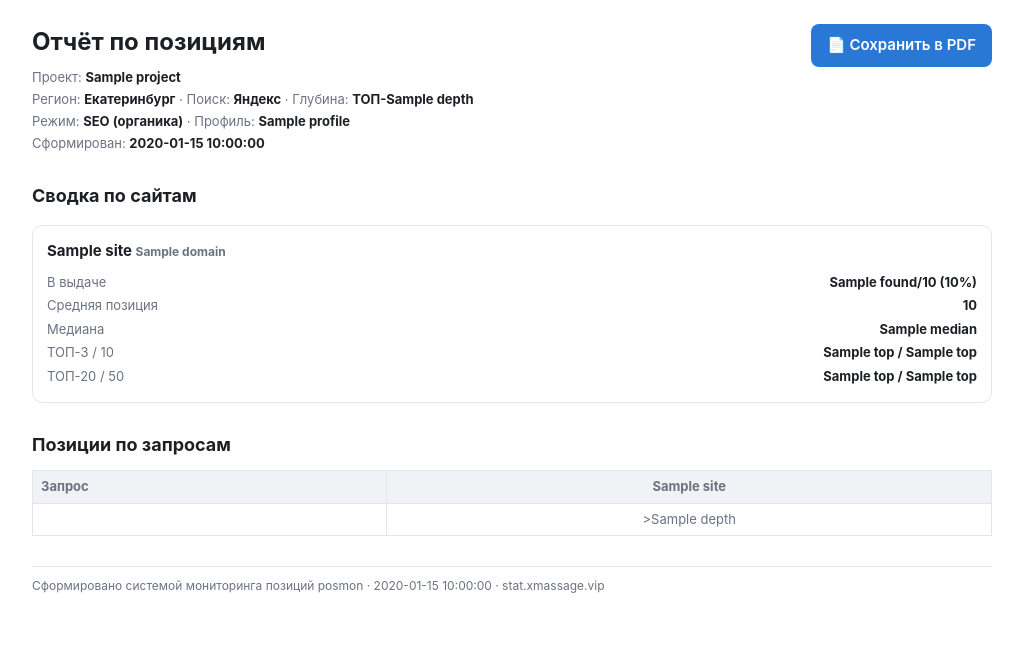
After one commit to svistoff/Claude, a FastAPI app: template posmon/web/templates/report.html in a window 1280 px wide. The commit adds this page. Shown: the top 654 px of the page, without its empty margins (128-1151 px from the left). Run offline with FastAPI, Linux system fonts and the light colour scheme; the template is opened without the code that fills it: most values are stand-ins (such as "Sample title", 1, 10 or a date in 2020).

Commit message:
feat(posmon): крупный переключатель SEO/боевой, PDF-отчёт, кнопки запуска в настройки
- страница проекта: крупный сегментированный переключатель SEO·органика /
  Боевая·с рекламой (управляет графиком и таблицей); кнопки «Проверить сейчас»
  уменьшены и убраны в раскрывающиеся «Настройки и запуск»
- PDF-отчёт по проекту: печатная страница /projects/{id}/report со сводкой по
  сайтам (средняя, медиана, coverage, ТОП-3/10/20/50) и цветной таблицей
  позиций; кнопка «Сохранить в PDF» (нативная печать браузера, без доп. зависимостей)
- тест страницы отчёта; всего 78 зелёных

Co-Authored-By: Claude Opus 4.8 <noreply@anthropic.com>
Claude-Session: https://claude.ai/code/session_011HKSBGWJnQ2Vo97THAhsHA

```diff
--- a/posmon/web/static/style.css
+++ b/posmon/web/static/style.css
@@ -85,6 +85,18 @@ h1 small { font-weight: 400; font-size: 16px; }
 button.secondary { background: var(--panel-2); color: var(--text); border: 1px solid var(--border); }
 button.danger, .link.danger { color: var(--bad); }
 
+.topline { display: flex; justify-content: space-between; align-items: center; gap: 12px; flex-wrap: wrap; margin: 6px 0 14px; }
+.segmented { display: inline-flex; border: 1px solid var(--border); border-radius: 10px; overflow: hidden; }
+.segmented a { padding: 11px 20px; font-weight: 600; color: var(--muted); background: var(--panel); font-size: 15px; }
+.segmented a + a { border-left: 1px solid var(--border); }
+.segmented a.on { background: var(--accent); color: #fff; }
+.segmented a:hover { text-decoration: none; }
+.btn-outline { padding: 9px 14px; border: 1px solid var(--accent); border-radius: 8px; color: var(--accent); font-weight: 600; }
+.btn-outline:hover { background: var(--accent); color: #fff; text-decoration: none; }
+button.small-btn { padding: 6px 12px; font-size: 13px; }
+.settings-block { margin-top: 14px; }
+.settings-block h3 { font-size: 13px; margin: 0 0 8px; color: var(--muted); text-transform: uppercase; letter-spacing: 0.03em; }
+
 .cols { display: grid; grid-template-columns: 1fr; gap: 22px; margin-top: 10px; }
 @media (min-width: 780px) { .cols { grid-template-columns: 1fr 1fr; } }
 .cols section { background: var(--panel); border: 1px solid var(--border); border-radius: 12px; padding: 16px; }
--- /dev/null
+++ b/posmon/web/templates/report.html
@@ -0,0 +1,92 @@
+<!DOCTYPE html>
+<html lang="ru">
+<head>
+  <meta charset="utf-8">
+  <meta name="viewport" content="width=device-width, initial-scale=1">
+  <title>Отчёт — {{ project.name }}</title>
+  <link rel="stylesheet" href="/static/style.css">
+  <style>
+    body { background: #fff; }
+    .report { max-width: 1000px; margin: 0 auto; padding: 24px 20px 60px; }
+    .rep-head { display: flex; justify-content: space-between; align-items: flex-start; gap: 16px; margin-bottom: 20px; }
+    .rep-title h1 { margin: 0 0 6px; }
+    .rep-meta { color: var(--muted); font-size: 13px; line-height: 1.7; }
+    .rep-meta b { color: var(--text); }
+    .print-btn { padding: 10px 16px; }
+    table.rep { width: 100%; border-collapse: collapse; margin-top: 8px; font-size: 13px; }
+    table.rep th, table.rep td { border: 1px solid var(--border); padding: 6px 8px; text-align: center; }
+    table.rep th { background: var(--panel-2); color: var(--muted); }
+    table.rep td.q { text-align: left; }
+    td.cell { -webkit-print-color-adjust: exact; print-color-adjust: exact; }
+    .rep-cards { display: grid; grid-template-columns: repeat(auto-fit, minmax(200px,1fr)); gap: 12px; margin: 16px 0 8px; }
+    .rep-card { border: 1px solid var(--border); border-radius: 10px; padding: 14px; }
+    .rep-card h4 { margin: 0 0 8px; }
+    .rep-card .kv { display: flex; justify-content: space-between; font-size: 13px; padding: 2px 0; color: var(--muted); }
+    .rep-card .kv b { color: var(--text); }
+    .rep-foot { margin-top: 30px; color: var(--muted); font-size: 12px; border-top: 1px solid var(--border); padding-top: 10px; }
+    @media print {
+      .no-print { display: none !important; }
+      .report { padding: 0; max-width: none; }
+      table.rep th { background: #f0f2f5 !important; }
+      * { -webkit-print-color-adjust: exact !important; print-color-adjust: exact !important; }
+    }
+  </style>
+</head>
+<body>
+<div class="report">
+  <div class="rep-head">
+    <div class="rep-title">
+      <h1>Отчёт по позициям</h1>
+      <div class="rep-meta">
+        Проект: <b>{{ project.name }}</b><br>
+        Регион: <b>Екатеринбург</b> · Поиск: <b>Яндекс</b> · Глубина: <b>ТОП-{{ project.depth }}</b><br>
+        Режим: <b>{{ 'боевой (с рекламой)' if mode=='battle' else 'SEO (органика)' }}</b>{% if profile %} · Профиль: <b>{{ profile.name }}</b>{% endif %}<br>
+        Сформирован: <b>{{ now }}</b>
+      </div>
+    </div>
+    <button class="print-btn no-print" onclick="window.print()">📄 Сохранить в PDF</button>
+  </div>
+
+  <h2>Сводка по сайтам</h2>
+  <div class="rep-cards">
+    {% for r in site_reports %}
+    <div class="rep-card">
+      <h4>{{ r.site.name }} <span class="muted small">{{ r.site.domain }}</span></h4>
+      {% if r.metrics %}
+      <div class="kv"><span>В выдаче</span><b>{{ r.metrics.found }}/{{ r.metrics.total }} ({{ (r.metrics.coverage*100)|round(0)|int }}%)</b></div>
+      <div class="kv"><span>Средняя позиция</span><b>{{ r.metrics.average if r.metrics.average is not none else '—' }}</b></div>
+      <div class="kv"><span>Медиана</span><b>{{ r.metrics.median if r.metrics.median is not none else '—' }}</b></div>
+      <div class="kv"><span>ТОП-3 / 10</span><b>{{ r.metrics.top[3] }} / {{ r.metrics.top[10] }}</b></div>
+      <div class="kv"><span>ТОП-20 / 50</span><b>{{ r.metrics.top[20] }} / {{ r.metrics.top[50] }}</b></div>
+      {% else %}
+      <div class="muted small">нет данных</div>
+      {% endif %}
+    </div>
+    {% endfor %}
+  </div>
+
+  <h2>Позиции по запросам</h2>
+  <table class="rep">
+    <thead>
+      <tr><th class="q" style="text-align:left">Запрос</th>{% for s in sites %}<th>{{ s.name }}</th>{% endfor %}</tr>
+    </thead>
+    <tbody>
+      {% for row in rows %}
+      <tr>
+        <td class="q">{{ row.query.query }}</td>
+        {% for c in row.cells %}
+        <td class="cell {{ c|posclass }}">{% if c %}{{ c }}{% else %}&gt;{{ project.depth }}{% endif %}</td>
+        {% endfor %}
+      </tr>
+      {% else %}
+      <tr><td colspan="{{ sites|length + 1 }}" class="muted">Нет данных</td></tr>
+      {% endfor %}
+    </tbody>
+  </table>
+
+  <div class="rep-foot">
+    Сформировано системой мониторинга позиций posmon · {{ now }} · stat.xmassage.vip
+  </div>
+</div>
+</body>
+</html>
```
Also changed, not shown: posmon/tests/test_web.py (+10 -0 lines), posmon/web/routes/projects.py (+61 -1 lines), posmon/web/templates/project_detail.html (+32 -18 lines).
